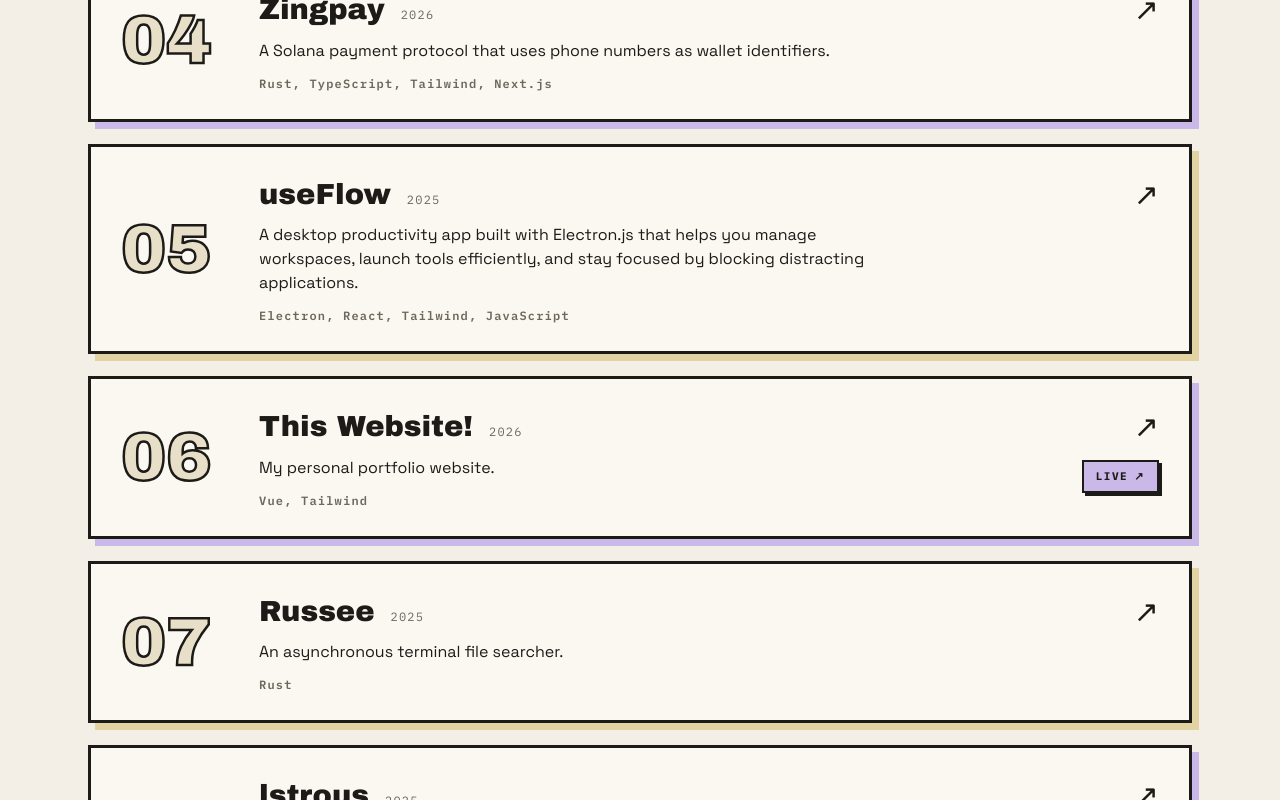
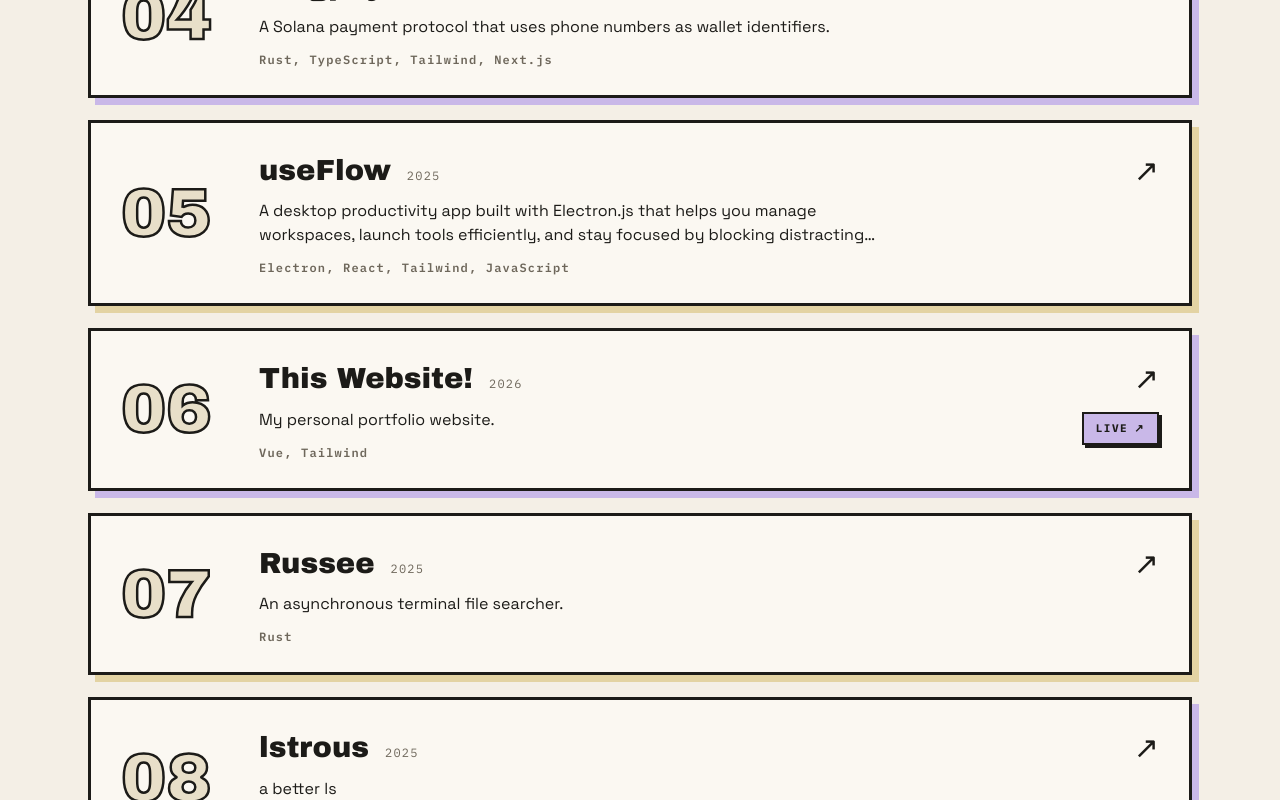
Before and after one commit to LightCreator1007/arunit-portfolio-new, a Vue app: page /projects in a window 1280 px wide. Shown: the part 980-1780 px from the top of the page. Built offline with nearby package versions, Linux system fonts and the light colour scheme.

Commit message:
fixed some layouts

```diff
--- a/src/content/projects.json
+++ b/src/content/projects.json
@@ -58,7 +58,7 @@
   {
     "title": "lstrous",
     "year": "2025",
-    "desc": "https://github.com/LightCreator1007/lstrous",
+    "desc": "a better ls",
     "tags": "Rust",
     "repo": "https://github.com/LightCreator1007/lstrous",
     "live": ""
--- a/src/views/ProjectsView.vue
+++ b/src/views/ProjectsView.vue
@@ -51,7 +51,7 @@
     <div v-for="(p, i) in projects" :key="p.idx" v-reveal="i">
       <div
         :style="{ '--sh': p.shadow }"
-        class="group relative mb-5.5 grid grid-cols-[clamp(52px,11vw,110px)_1fr_auto] items-center gap-[clamp(12px,3vw,28px)] border-[3px] border-ink bg-paper px-[clamp(16px,4vw,30px)] py-[clamp(16px,3.5vw,26px)] text-ink no-underline shadow-[7px_7px_0_var(--sh)] transition-[transform,box-shadow] duration-150 hover:-translate-x-1.25 hover:-translate-y-1.25 hover:shadow-[12px_12px_0_#1c1b18]"
+        class="group relative mb-5.5 grid min-h-[clamp(132px,22vw,150px)] grid-cols-[clamp(52px,11vw,110px)_1fr_auto] items-center gap-[clamp(12px,3vw,28px)] border-[3px] border-ink bg-paper px-[clamp(16px,4vw,30px)] py-[clamp(16px,3.5vw,26px)] text-ink no-underline shadow-[7px_7px_0_var(--sh)] transition-[transform,box-shadow] duration-150 hover:-translate-x-1.25 hover:-translate-y-1.25 hover:shadow-[12px_12px_0_#1c1b18]"
         :class="p.href && 'cursor-pointer'"
       >
         <!-- Stretched primary link (GitHub repo when present) makes the whole card clickable -->
@@ -75,7 +75,9 @@
             <div class="font-archivo text-[clamp(21px,4.5vw,29px)] text-ink">{{ p.title }}</div>
             <div class="font-mono text-[12px] tracking-widest text-[#6e675b]">{{ p.year }}</div>
           </div>
-          <div class="mt-1.75 max-w-[62ch] text-[clamp(15px,2vw,16px)] leading-normal text-ink">
+          <div
+            class="mt-1.75 line-clamp-2 max-w-[62ch] text-[clamp(15px,2vw,16px)] leading-normal text-ink"
+          >
             {{ p.desc }}
           </div>
           <div class="mt-3 font-mono text-[12px] font-semibold tracking-widest text-[#6e675b]">
```
